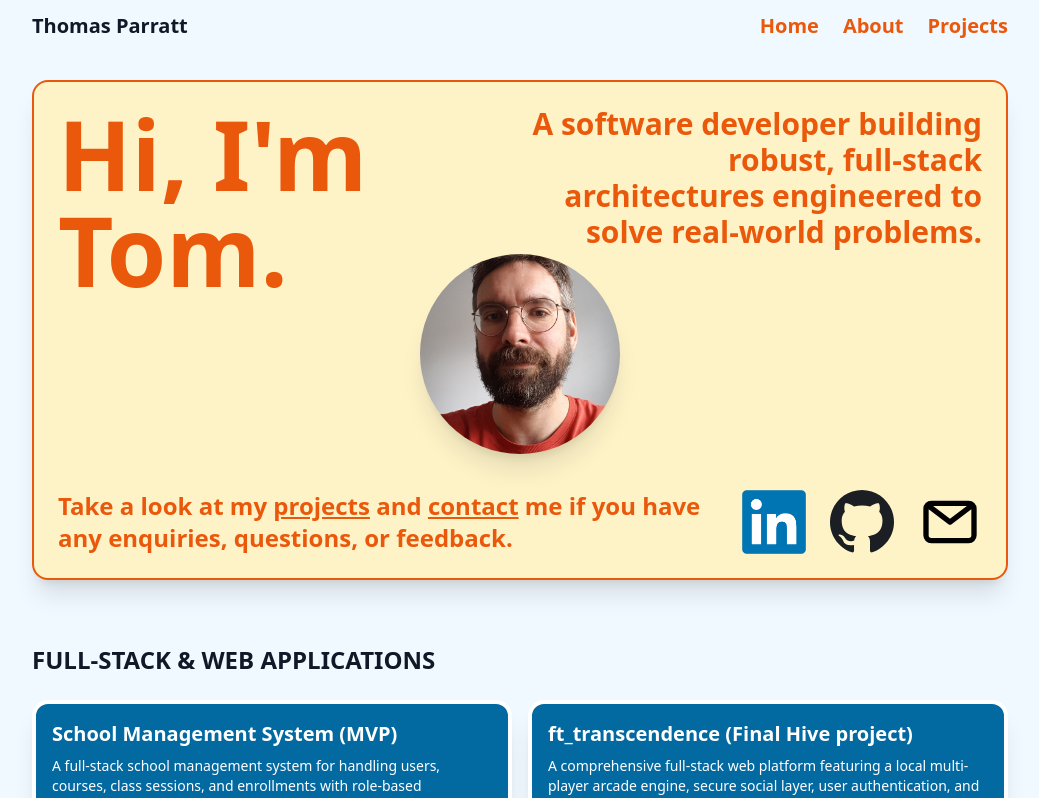
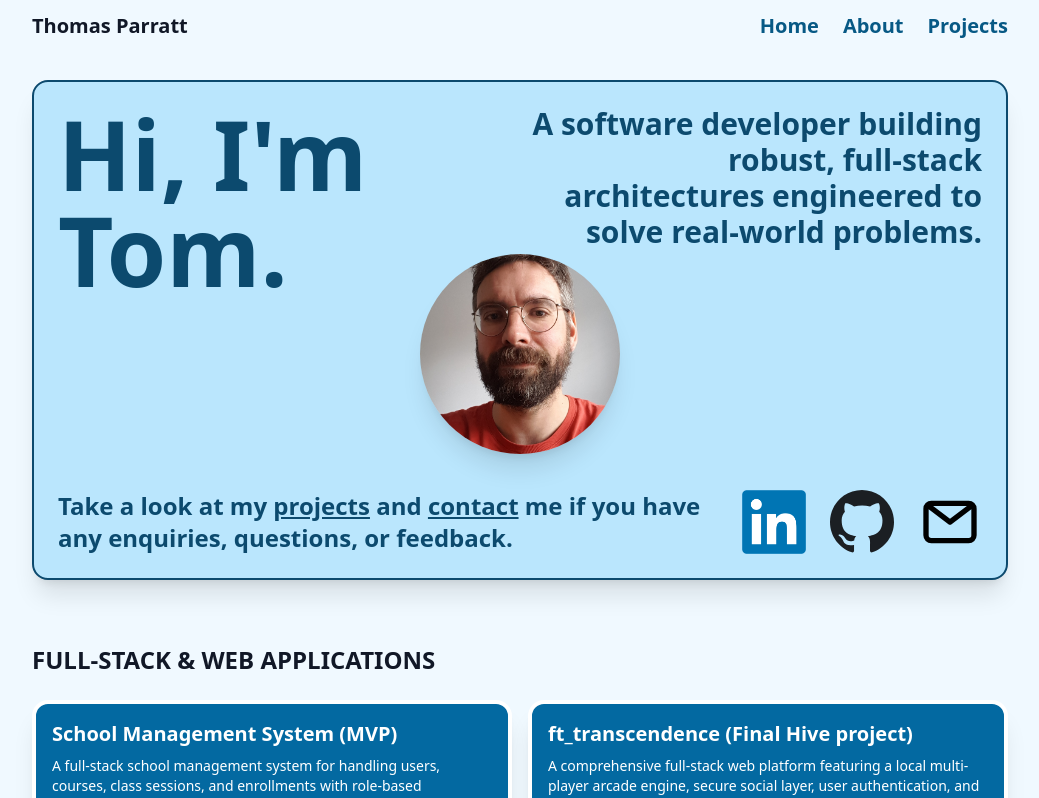
Before and after one commit to ThomasParratt/portfolio, a React (Vite) app: page /#/ in a window 1280 px wide. Shown: the top 798 px of the page, without its empty margins (120-1159 px from the left). Built offline with nearby package versions, Linux system fonts and the light colour scheme.

Commit message:
updated colour scheme to remove oranges

```diff
--- a/src/components/About.jsx
+++ b/src/components/About.jsx
@@ -2,11 +2,11 @@ export default function About() {
     return (
         <section className="pt-12 pb-12 relative mt-8">
             <div className="max-w-5xl mx-auto px-6 space-y-6">
-                <h2 className="text-2xl font-extrabold text-orange-600">ABOUT ME</h2>
+                <h2 className="text-2xl font-extrabold">ABOUT ME</h2>
                 <article
-                    className="relative min-h-[500px] md:min-h-[400px] border-2 border-orange-600 rounded-2xl p-6 shadow-xl transition bg-amber-100"
+                    className="relative min-h-[500px] md:min-h-[400px] border-2 border-sky-900 rounded-2xl p-6 shadow-xl transition bg-sky-200"
                 >
-                    <div className="text-orange-600 font-semibold md:text-xl leading-relaxed space-y-6">
+                    <div className="text-sky-900 font-semibold md:text-xl leading-relaxed space-y-6">
                         <p>
                             I am a Software Engineer specializing in full-stack application development and low-level systems architecture.
                             After successfully navigating the rigorous, peer-learning core curriculum at{" "}
--- a/src/components/Home.jsx
+++ b/src/components/Home.jsx
@@ -39,14 +39,14 @@ export default function Home() {
                 <div className="max-w-5xl mx-auto px-6 grid grid-cols-1 md:grid-cols-2 gap-6">
                     <article
                         ref={boxRef}
-                        className="relative min-h-[500px] md:min-h-[500px] md:col-span-2 border-2 border-orange-600 rounded-2xl p-6 shadow-xl transition bg-amber-100 flex flex-col cursor-pointer" onClick={handleShowPong}
+                        className="relative min-h-[500px] md:min-h-[500px] md:col-span-2 border-2 border-sky-900 rounded-2xl p-6 shadow-xl transition bg-sky-200 flex flex-col cursor-pointer" onClick={handleShowPong}
                     >
                         {/* Top content */}
                         <div className="grid grid-cols-1 md:grid-cols-2 gap-6">
-                            <h1 className="text-5xl md:text-8xl text-orange-600 font-bold max-w-sm">
+                            <h1 className="text-5xl md:text-8xl text-sky-900 font-bold max-w-sm">
                                 Hi, I'm Tom.
                             </h1>
-                            <p className="text-orange-600 text-base text-xl font-semibold md:text-3xl leading-relaxed sm:text-right">
+                            <p className="text-sky-900 text-base text-xl font-semibold md:text-3xl leading-relaxed sm:text-right">
                                 A software developer building robust, full-stack architectures engineered to solve real-world problems.
                             </p>
                         </div>
@@ -66,7 +66,7 @@ export default function Home() {
                         {/* Bottom section */}
                         <div className="mt-auto w-full flex flex-col md:flex-row justify-between items-end gap-4">
                             {/* Bottom left text */}
-                            <p className="text-1xl md:text-2xl font-semibold text-orange-600 max-w-full leading-relaxed">
+                            <p className="text-1xl md:text-2xl font-semibold text-sky-900 max-w-full leading-relaxed">
                                 Take a look at my{" "}
                                 <Link to="/projects" className="underline underline-offset-2 hover:text-orange-300" onClick={(e) => e.stopPropagation()}>projects</Link>{" "}
                                 and{" "}
--- a/src/components/Navbar.jsx
+++ b/src/components/Navbar.jsx
@@ -22,9 +22,9 @@ export default function Navbar() {
 
                 {/* Desktop menu */}
                 <ul className="hidden md:flex gap-6 items-center text-sm">
-                    <li><Link to="/" className="hover:underline text-orange-600 text-xl font-semibold">Home</Link></li>
-                    <li><Link to="/about" className="hover:underline text-orange-600 text-xl font-semibold">About</Link></li>
-                    <li><Link to="/projects" className="hover:underline text-orange-600 text-xl font-semibold">Projects</Link></li>
+                    <li><Link to="/" className="hover:underline text-sky-800 text-xl font-semibold">Home</Link></li>
+                    <li><Link to="/about" className="hover:underline text-sky-800 text-xl font-semibold">About</Link></li>
+                    <li><Link to="/projects" className="hover:underline text-sky-800 text-xl font-semibold">Projects</Link></li>
                     {/*<li><Link to="/jacob" className="hover:underline text-orange-600 text-lg font-semibold">Jacob's stuff</Link></li>*/}
                 </ul>
 
--- a/src/components/ProjectDetails.jsx
+++ b/src/components/ProjectDetails.jsx
@@ -23,9 +23,9 @@ export default function ProjectDetails() {
         <section className="pt-12 pb-12 relative mt-8">
             <div className="max-w-5xl mx-auto px-6 space-y-6">
                 <article
-                    className="relative min-h-[500px] md:min-h-[400px] border-2 border-orange-600 rounded-2xl p-4 shadow-xl transition bg-amber-100"
+                    className="relative min-h-[500px] md:min-h-[400px] border-2 border-sky-900 rounded-2xl p-4 shadow-xl transition bg-sky-200"
                 >
-                    <div className="text-orange-600">
+                    <div className="text-sky-900">
                         <h1 className="text-4xl font-bold">{p.title}</h1>
                         {p.video && <video className="mt-6" src={p.video} controls autoPlay muted loop playsInline></video>}
                         {p.image && <img className="mt-6" src={p.image} controls autoPlay muted loop playsInline></img>}
```
